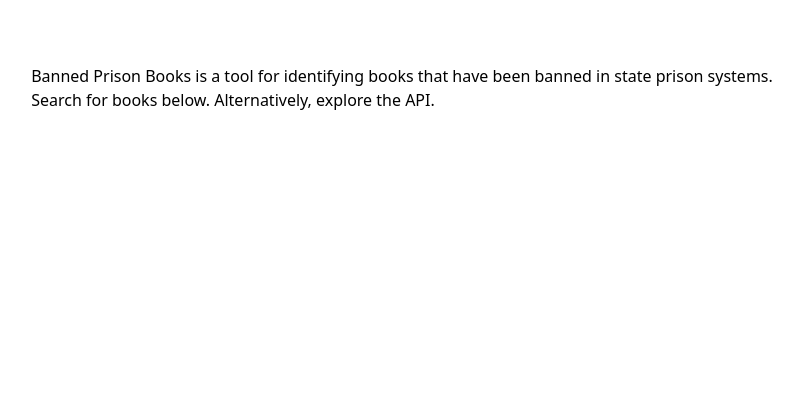
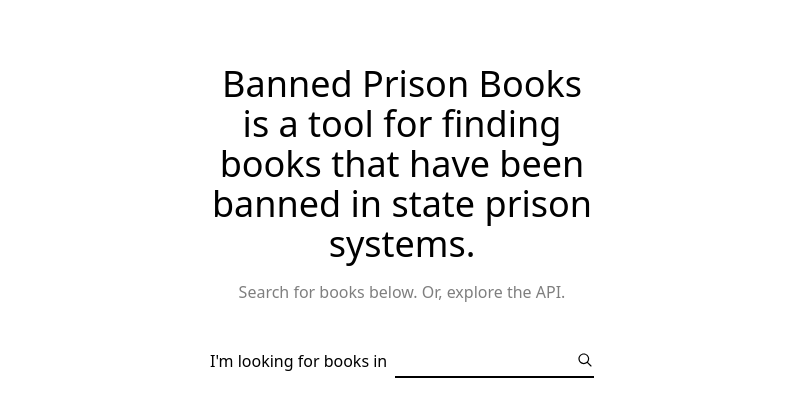
Before and after one commit to tespin/banned-prison-book-api, a Next.js app: page / in a window 1280 px wide. Shown: the top 416 px of the page, without its empty margins (238-1041 px from the left). Built offline with nearby package versions, Linux system fonts and the light colour scheme.

Commit message:
feat: added search bar

```diff
--- a/src/app/page.js
+++ b/src/app/page.js
@@ -1,10 +1,22 @@
-import React from 'react';
+import React from "react";
+import FlexContainer from "./components/FlexContainer";
+import SearchBar from "./components/SearchBar";
 
 function Home() {
   return (
     <main>
-      <h1 className='mt-16'>Banned Prison Books is a tool for identifying books that have been banned in state prison systems.</h1>
-      <p>Search for books below. Alternatively, explore the API.</p>
+      <FlexContainer className="xs:flex-col xs:max-w-sm">
+        <div className="text-center">
+          <h1 className="mt-16 text-4xl">
+            Banned Prison Books is a tool for finding books that have been
+            banned in state prison systems.
+          </h1>
+          <p className="opacity-50 mt-4">
+            Search for books below. Or, explore the API.
+          </p>
+        </div>
+        <SearchBar className="mt-10" />
+      </FlexContainer>
     </main>
   );
 }
```
